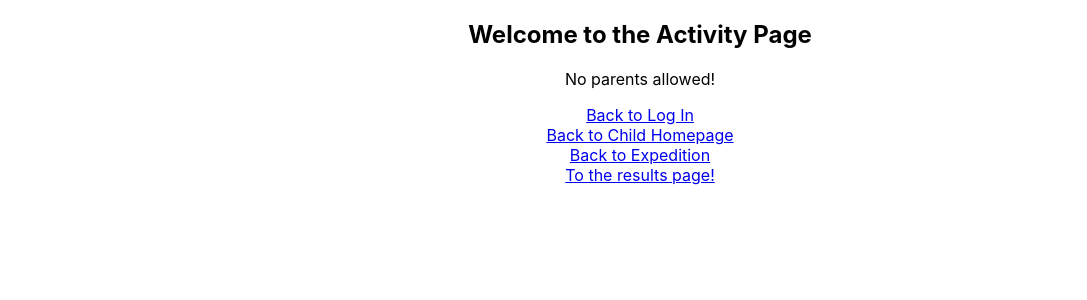
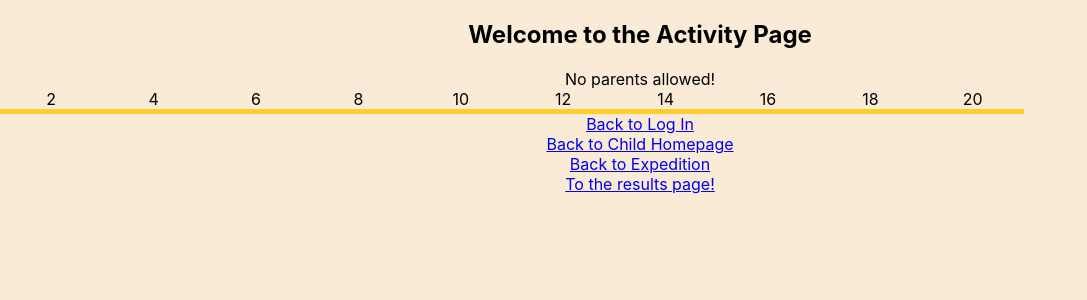
Before and after one commit to SchoolOfCode/final-project_front-end-full-stack-fam, a React (Create React App) app in the folder frontend-final-project/: page /activity in a window 1280 px wide. Shown: the top 300 px of the page, without its empty margins (0-1087 px from the left). Built offline with nearby package versions, Linux system fonts and the light colour scheme.

Commit message:
component logic in progress

```diff
--- a/frontend-final-project/src/routes/ActivityPage/ActivityPage.css
+++ b/frontend-final-project/src/routes/ActivityPage/ActivityPage.css
@@ -0,0 +1,29 @@
+:root{
+    background-color: antiquewhite;
+
+}
+
+
+.num-line-container{
+    display: flex;
+    flex-direction: column;
+    height: 10%;
+    width: 80%;
+}
+
+
+.num-grid{
+    display: grid;
+    grid-template-columns: repeat( 10 , 1fr );
+
+    border-bottom: solid rgb(255, 207, 48) 5px;
+
+    width: 100%;
+    height: 50%;
+}
+
+
+p{
+    text-align: center;
+    margin: 0;
+}
--- a/frontend-final-project/src/routes/ActivityPage/ActivityPage.js
+++ b/frontend-final-project/src/routes/ActivityPage/ActivityPage.js
@@ -10,6 +10,28 @@ export default function ActivityPage() {
             No parents allowed!
           </p>
         </main>
+
+
+        <div className='num-line-container'>
+            <section className='num-grid'>
+                <p>2</p>
+                <p>4</p>
+                <p>6</p>
+                <p>8</p>
+                <p>10</p>
+                <p>12</p>
+                <p>14</p>
+                <p>16</p>
+                <p>18</p>
+                <p>20</p>
+            </section>
+
+            <section className='num-line'></section>
+        </div>
+
+
+
+
 
         <nav>
           <Link to="/login">Back to Log In</Link>
```
